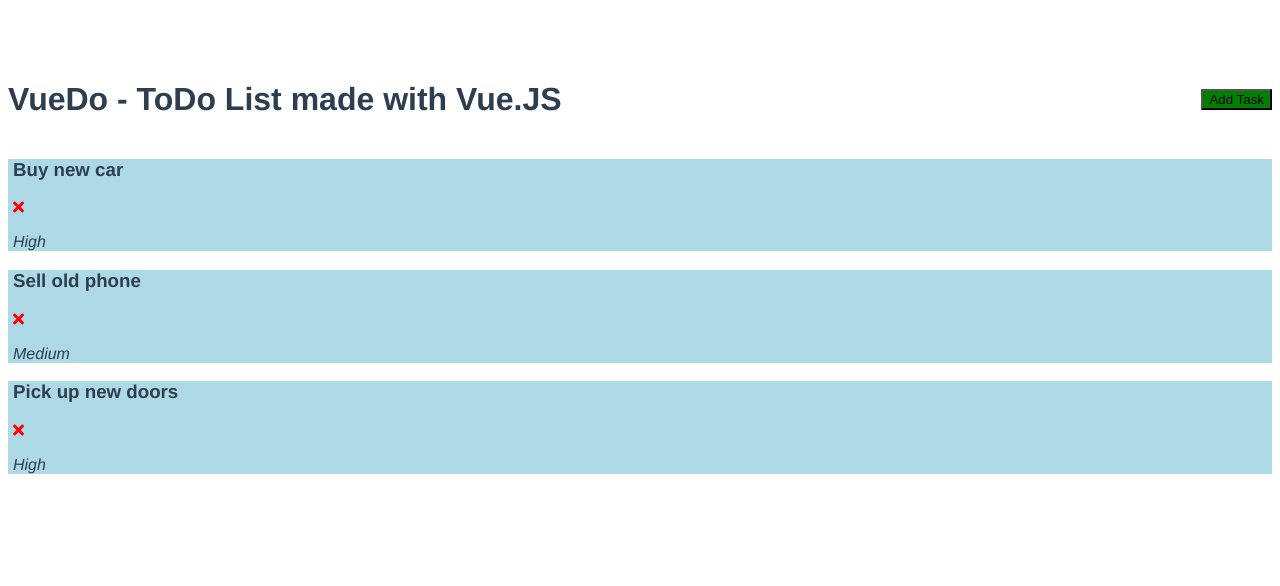
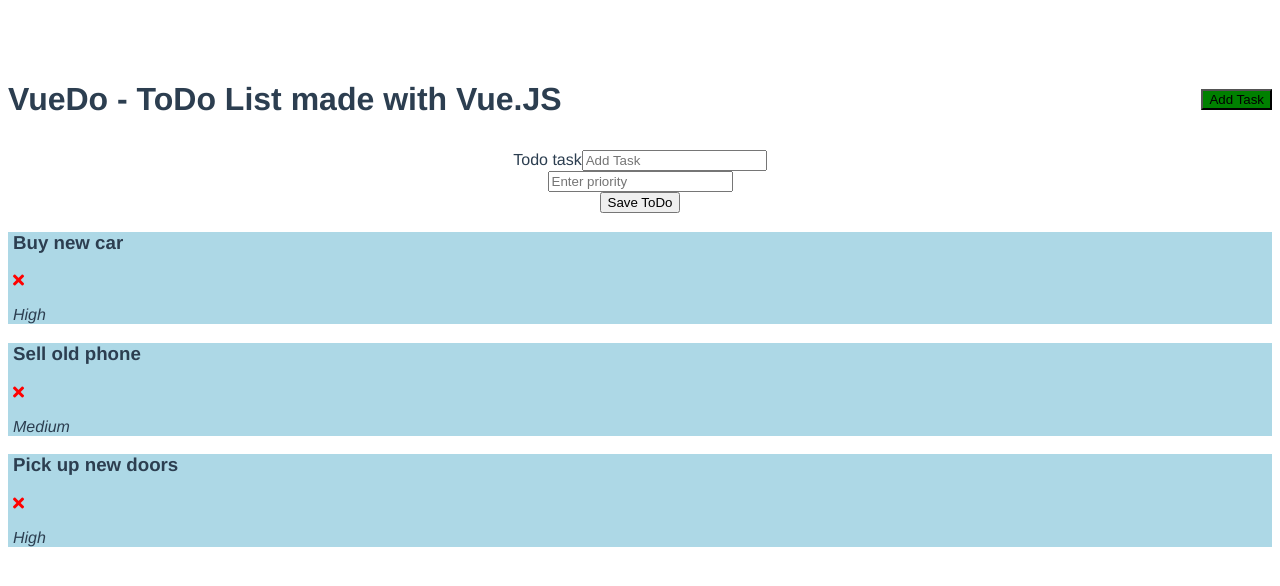
Before and after one commit to yakzi/vue-do, a Vue app: page / in a window 1280 px wide. Shown: the top 586 px of the page. Built offline with nearby package versions, Linux system fonts and the light colour scheme.

Commit message:
ADD TodoAdder component with form and method to add a new ToDo

```diff
--- a/src/App.vue
+++ b/src/App.vue
@@ -1,19 +1,21 @@
 <template>
 <div class="container">
   <Header title="VueDo - ToDo List made with Vue.JS"/>
+  <TodoAdder/>
   <TodoViewer @delete-todo="deleteTodo" :todos="todos" />
   </div>
 </template>
 
 <script>
 import Header from './components/Header'
-import TodoViewer from './components/TodoViewer.vue'
-
+import TodoViewer from './components/TodoViewer'
+import TodoAdder from './components/TodoAdder'
 export default {
   name: 'App',
   components: {
     Header,
-    TodoViewer
+    TodoViewer,
+    TodoAdder
   },
   data() {
     return {
--- /dev/null
+++ b/src/components/TodoAdder.vue
@@ -0,0 +1,48 @@
+<template>
+  <form @submit="onAdd" class="add-form">
+    <div class="form-control">
+      <label>Todo task</label>
+      <input type="text" v-model="text" name="text" placeholder="Add Task" />
+    </div>
+    <div class="form-control">
+      <input type="text" v-model="priority" name="text" placeholder="Enter priority"/>
+    </div>
+    <div class="form-control">
+      <input type="submit" value="Save ToDo" class="btn btn-block" />
+    </div>
+  </form>
+</template>
+
+<script>
+export default {
+    name: 'AddTodo',
+    data(){
+        return{
+            text: '',
+            priority: ''
+        }
+    },
+    methods: {
+        onAdd(e) {
+            e.preventDefault()
+            if(!this.text) {
+                alert('Please add a task')
+                return
+            }
+
+            const newTodo = {
+                id: Math.floor(Math.random() * 1234),
+                text: this.text,
+                priority: this.priority
+            }
+
+            console.log(newTodo)
+            this.text = ''
+            this.priority = ''
+        }
+    }
+}
+</script>
+
+<style scoped>
+</style>
```
